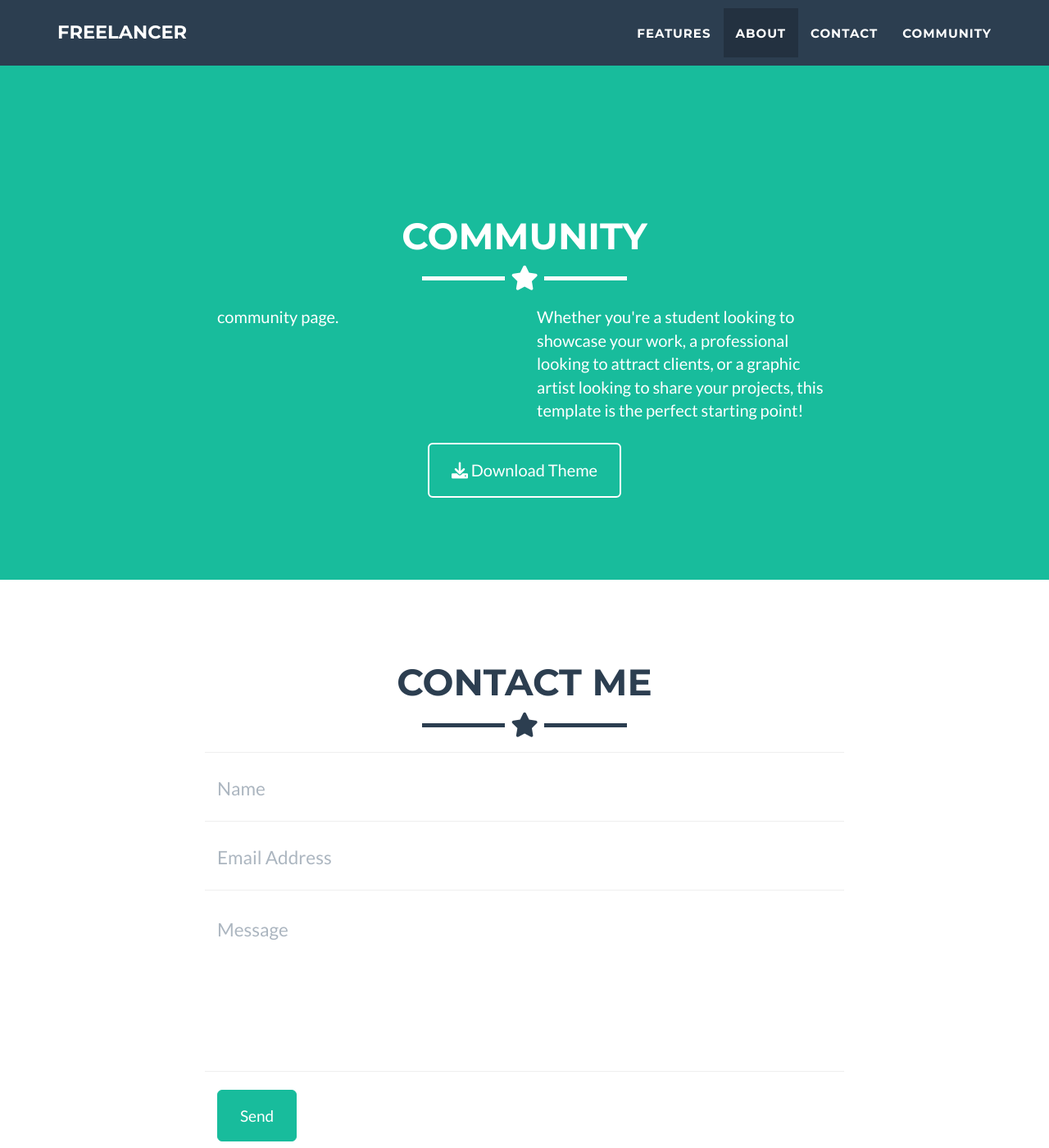
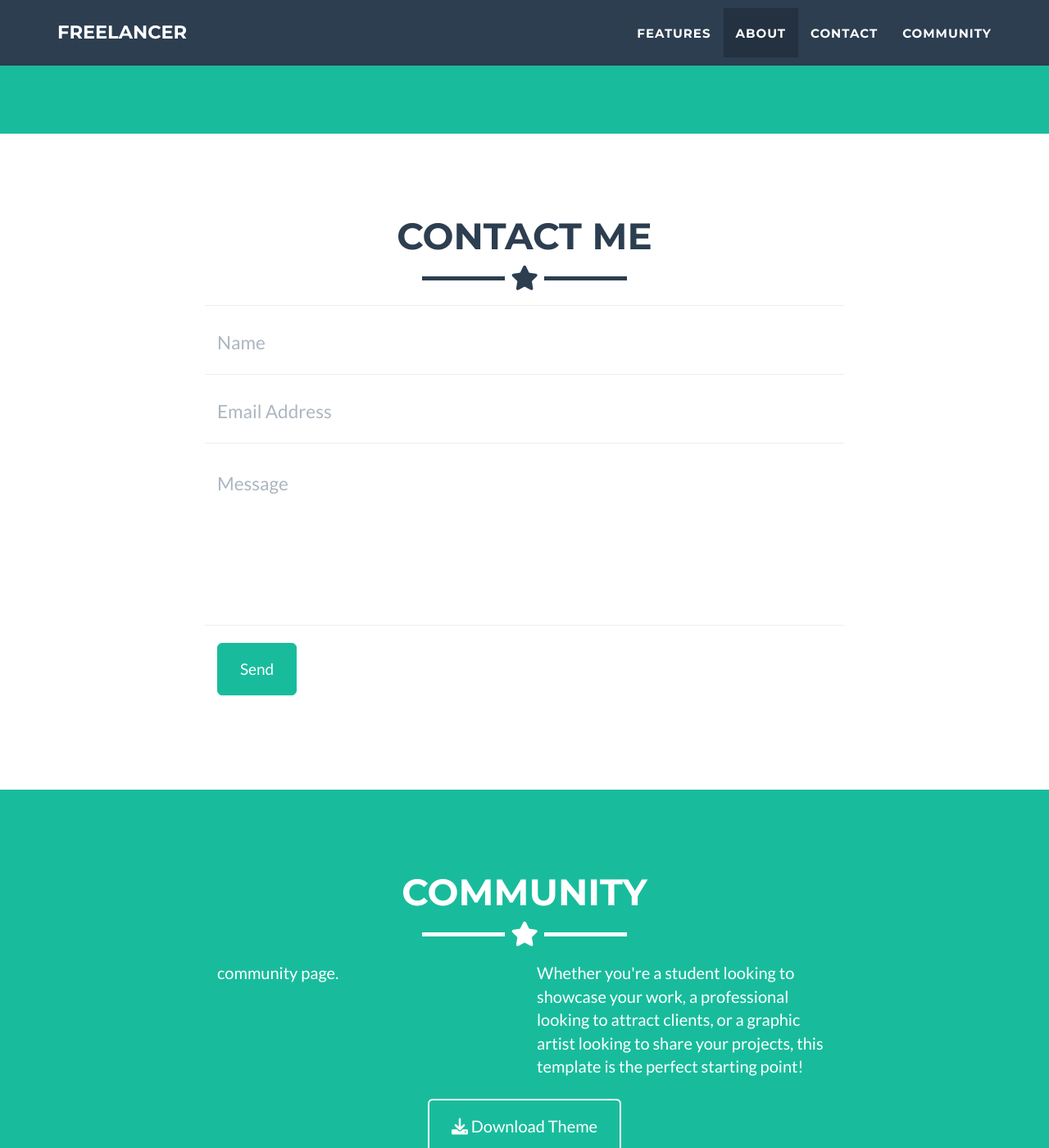
Before and after one commit to jeromelachaud/freelancer-theme, a Jekyll site: the page built from _posts/2014-07-18-project-1.markdown, in a window 1280 px wide and 1400 px high, scrolled down 2082 px. Shown: the whole window at 82% size. Built offline with Jekyll 4.4.1, drawn with Linux system fonts in a browser that asks for light colours.

Commit message:
Update default.html

```diff
--- a/_layouts/default.html
+++ b/_layouts/default.html
@@ -7,7 +7,6 @@
   {% include header.html %}
   {% include portfolio_grid.html %}
   {% include about.html %}
-  {% include community.html %}
 
   {% if site.contact == "static" %}
   {% include contact_static.html %}
@@ -17,6 +16,8 @@
   {% include contact.html %}
   {% endif %}
 
+   {% include community.html %}
+
   {% include footer.html %}
   {% include modals.html %}
   {% include js.html %}
```
